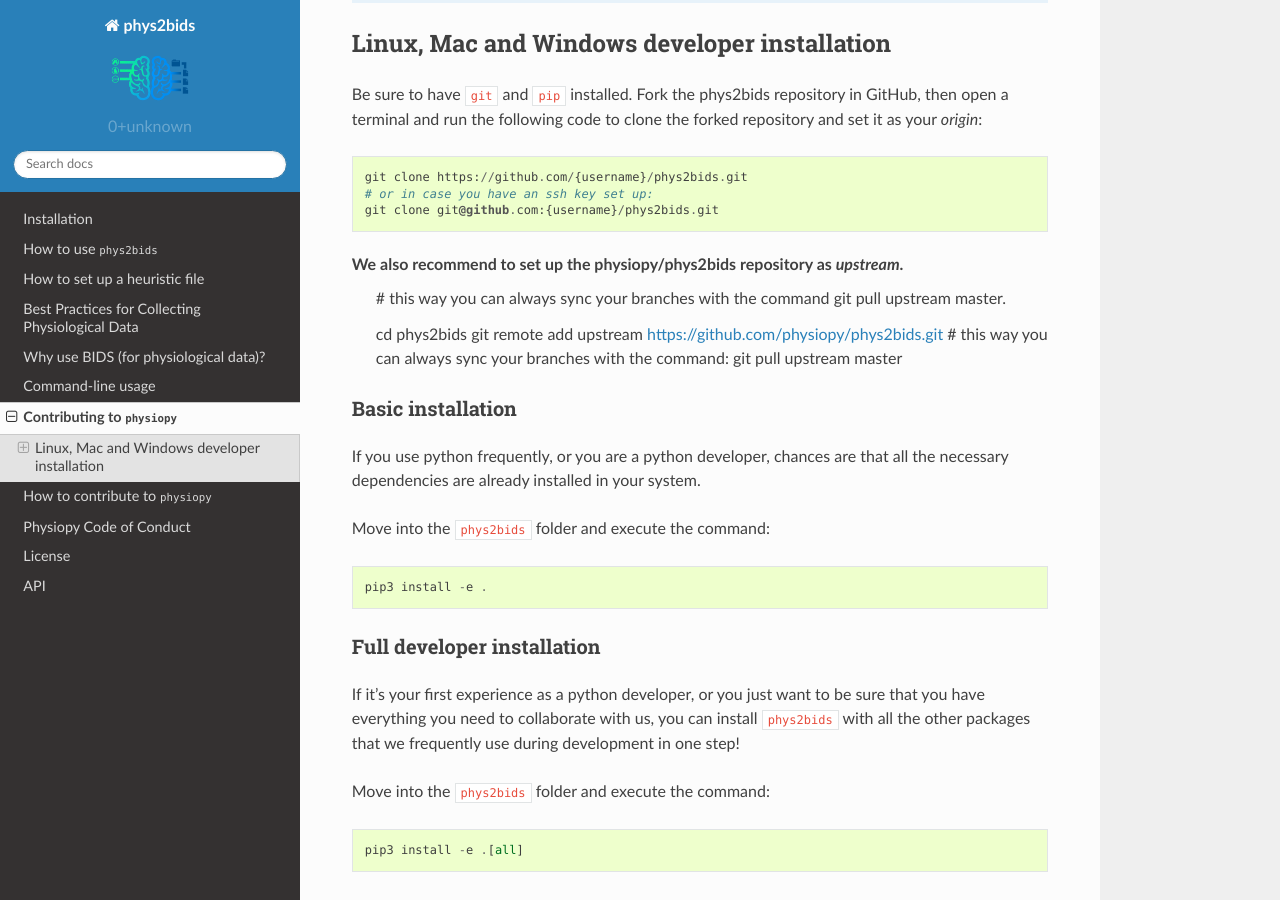
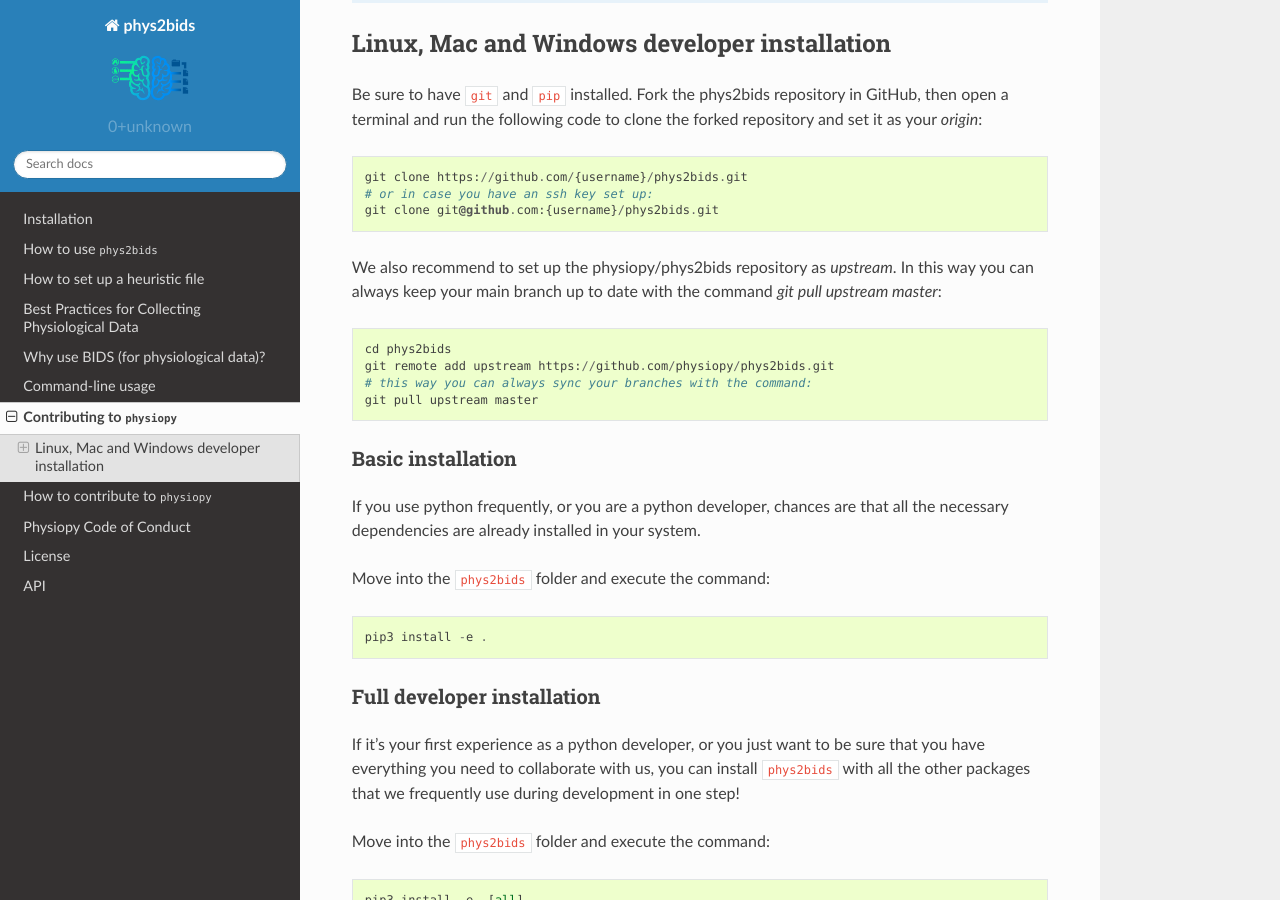
Before and after one commit to physiopy/phys2bids, a Sphinx documentation site: the page built from docs/contributing.rst, in a window 1280 px wide and 900 px high, scrolled down 603 px. Built offline with Sphinx 7.4.7 and the Read the Docs theme 2.0.0, drawn with Linux system fonts in a browser that asks for light colours.

Commit message:
Update docs/contributing.rst
Co-authored-by: Stefano Moia <s.moia@bcbl.eu>

```diff
--- a/docs/contributing.rst
+++ b/docs/contributing.rst
@@ -34,7 +34,7 @@ Be sure to have ``git`` and ``pip`` installed. Fork the phys2bids repository in
 	git clone git@github.com:{username}/phys2bids.git
 
 We also recommend to set up the physiopy/phys2bids repository as `upstream`.
-	# this way you can always sync your branches with the command git pull upstream master.
+In this way you can always keep your main branch up to date with the command `git pull upstream master`::
 
 	cd phys2bids
 	git remote add upstream https://github.com/physiopy/phys2bids.git
```
